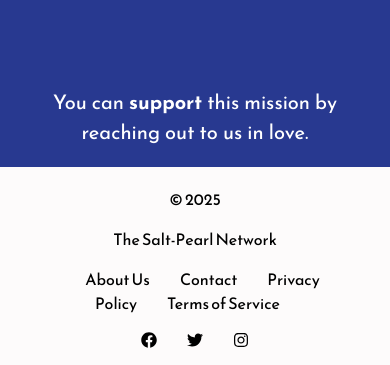
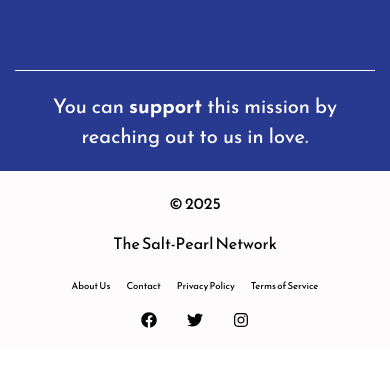
Before and after one commit to belovedpearl/saltpearlnetwork, a React (Create React App) app: page /aboutus in a window 390 px wide. Shown: the part 3572-3937 px from the top of the page. Built offline with nearby package versions, Linux system fonts and the light colour scheme.

Commit message:
Resolve responsiveness across pages

```diff
--- a/src/components/Footer.js
+++ b/src/components/Footer.js
@@ -16,25 +16,25 @@ const Footer = () => {
                 <nav className={styles.nav}>
                 <Link
                     to="/aboutus"
-                    className={styles.link}
+                    className={`${styles.link} ${styles.oplink}`}
                 >
                     About Us
                 </Link>
                 <Link
                     to="/contact"
-                    className={styles.link}
+                    className={`${styles.link} ${styles.oplink}`}
                 >
                     Contact
                 </Link>
                 <Link
                     to="/privacy"
-                    className={styles.link}
+                    className={`${styles.link} ${styles.oplink}`}
                 >
                     Privacy Policy
                 </Link>
                 <Link
                     to="/terms"
-                    className={styles.link}
+                    className={`${styles.link} ${styles.oplink}`}
                 >
                     Terms of Service
                 </Link>
@@ -43,7 +43,7 @@ const Footer = () => {
                         href="https://facebook.com"
                         target="_blank"
                         rel="noopener noreferrer"
-                        className={styles.link}
+                        className={`${styles.link} ${styles.solink}`}
                     >
                     <FaFacebook />
                     </a>
@@ -51,7 +51,7 @@ const Footer = () => {
                         href="https://twitter.com"
                         target="_blank"
                         rel="noopener noreferrer"
-                        className={styles.link}
+                        className={`${styles.link} ${styles.solink}`}
                     >
                     <FaTwitter />
                     </a>
@@ -59,7 +59,7 @@ const Footer = () => {
                         href="https://instagram.com"
                         target="_blank"
                         rel="noopener noreferrer"
-                        className={styles.link}
+                        className={`${styles.link} ${styles.solink}`}
                     >
                     <FaInstagram />
                     </a>
--- a/src/pages/AboutUs.js
+++ b/src/pages/AboutUs.js
@@ -107,7 +107,7 @@ const AboutUs = () => {
             ))}
             </div>
         </div>
-
+        <hr />
         <div className={styles.support}>
             <p>
                 You can
--- a/src/pages/SupportPage.js
+++ b/src/pages/SupportPage.js
@@ -6,15 +6,13 @@ import { Link } from 'react-router-dom';
 
 
 
-const SupportPage = () => {
+  const SupportPage = () => {
 
   const donateRef = useRef(null);
 
   const scrollToDonate = () => {
       donateRef.current.scrollIntoView({ behavior: 'smooth' });
   };
-
-
 
   return (
     <div>
--- a/src/styles/AboutUs.module.css
+++ b/src/styles/AboutUs.module.css
@@ -53,6 +53,14 @@
     flex-direction: column;
     gap: 20px;
 }
+
+hr {
+  border: none;
+  height: 1px;
+  background-color: rgb(253, 251, 251); /* Bootstrap primary blue */
+  margin: 3px 0;
+}
+
 @media (max-width: 650px) {
   .aboutCall h1{
     font-size: 28px;
--- a/src/styles/Footer.module.css
+++ b/src/styles/Footer.module.css
@@ -27,3 +27,22 @@
   .social {
   margin-top: 10px;
   }
+  @media (max-width: 650px) {
+    .link {
+     font-size: 1em;
+    }
+    .oplink{
+      margin: 0 6px;
+    }
+  }
+  @media (max-width: 390px) {
+    .link {
+     font-size: 0.6em;
+    }
+    .oplink{
+      margin: 0 8px;
+    }
+    .solink{
+      font-size: 1.0em;
+    }
+  }
--- a/src/styles/SupportPage.module.css
+++ b/src/styles/SupportPage.module.css
@@ -25,3 +25,14 @@
     height: 100%;
     object-fit: cover;
   }
+  @media (max-width: 650px) {
+    h1 {
+      font-size: 1.9em;
+    }
+  }
+  @media (max-width: 350px) {
+    h1 {
+      font-size: 1.7em;
+      font-weight: 900;
+    }
+  }
--- a/src/styles/TestimonialPage.module.css
+++ b/src/styles/TestimonialPage.module.css
@@ -74,3 +74,16 @@
   .testimonialfooter a:hover {
     text-decoration: underline;
   }
+  @media (max-width: 650px) {
+    .testimonialheader h1 {
+      font-size: 2.0em;
+    }
+  }
+  @media (max-width: 350px) {
+    .testimonialheader h1 {
+      font-size: 1.8em;
+    }
+    .testimonialheader p {
+      font-size: 0.85em;
+    }
+  }
```
